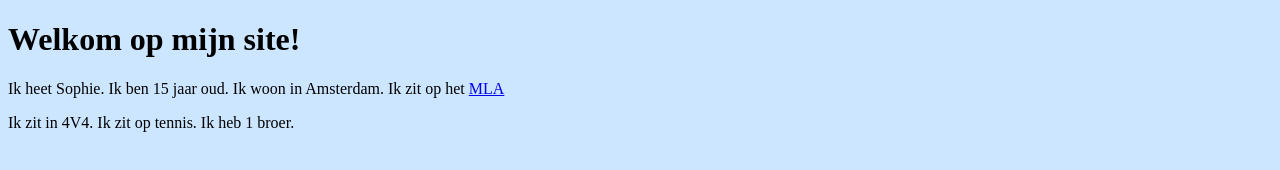
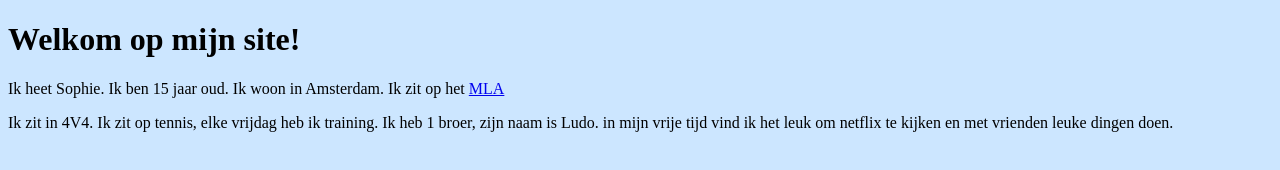
Before and after one commit to kaasplankje22/sophie, a plain HTML site: page index.html in a window 1280 px wide. Drawn offline with Linux system fonts and the light colour scheme.

Commit message:
extra info 3.0

```diff
--- a/index.html
+++ b/index.html
@@ -12,7 +12,7 @@
 
 <h1>Welkom op mijn site!</h1>
 <p>Ik heet Sophie. Ik ben 15 jaar oud. Ik woon in Amsterdam. Ik zit op het <a href="https://www.montessorilyceumamsterdam.nl/">MLA</a></p>
-  <p>Ik zit in 4V4. Ik zit op tennis. Ik heb 1 broer.</p>
+  <p>Ik zit in 4V4. Ik zit op tennis, elke vrijdag heb ik training. Ik heb 1 broer, zijn naam is Ludo. in mijn vrije tijd vind ik het leuk om netflix te kijken en met vrienden leuke dingen doen.</p>
 <p style="color:DodgerBlue;>"Dit is een testje"</p>
 
 </body>
```
